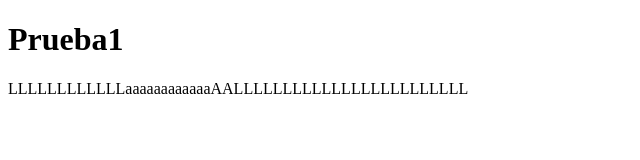
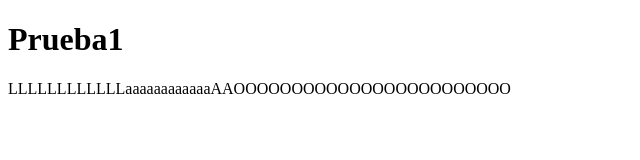
Before and after one commit to 3nDx/portfolio3ndx, a plain HTML site: page index.html in a window 1280 px wide. Shown: the full height of the page, 0-640 px from the left. Drawn offline with Linux system fonts and the light colour scheme.

Commit message:
CambioIgnore

```diff
--- a/index.html
+++ b/index.html
@@ -3,7 +3,7 @@
 
     <body>
         <h1>Prueba1</h1>
-            <p>LLLLLLLLLLLLaaaaaaaaaaaaAALLLLLLLLLLLLLLLLLLLLLLLL</p>
+            <p>LLLLLLLLLLLLaaaaaaaaaaaaAAOOOOOOOOOOOOOOOOOOOOOOOO</p>
     </body>
 
 </html>
```
